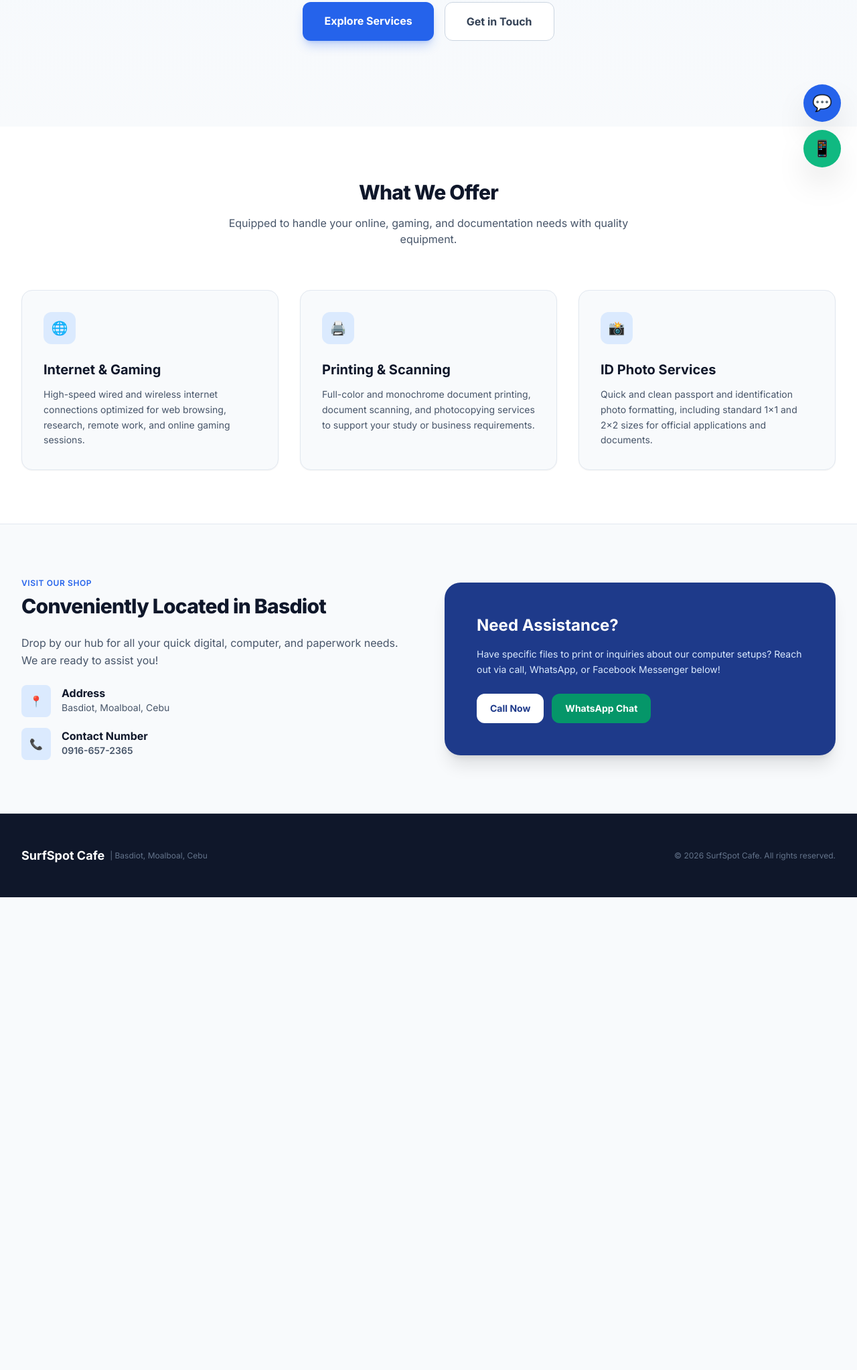
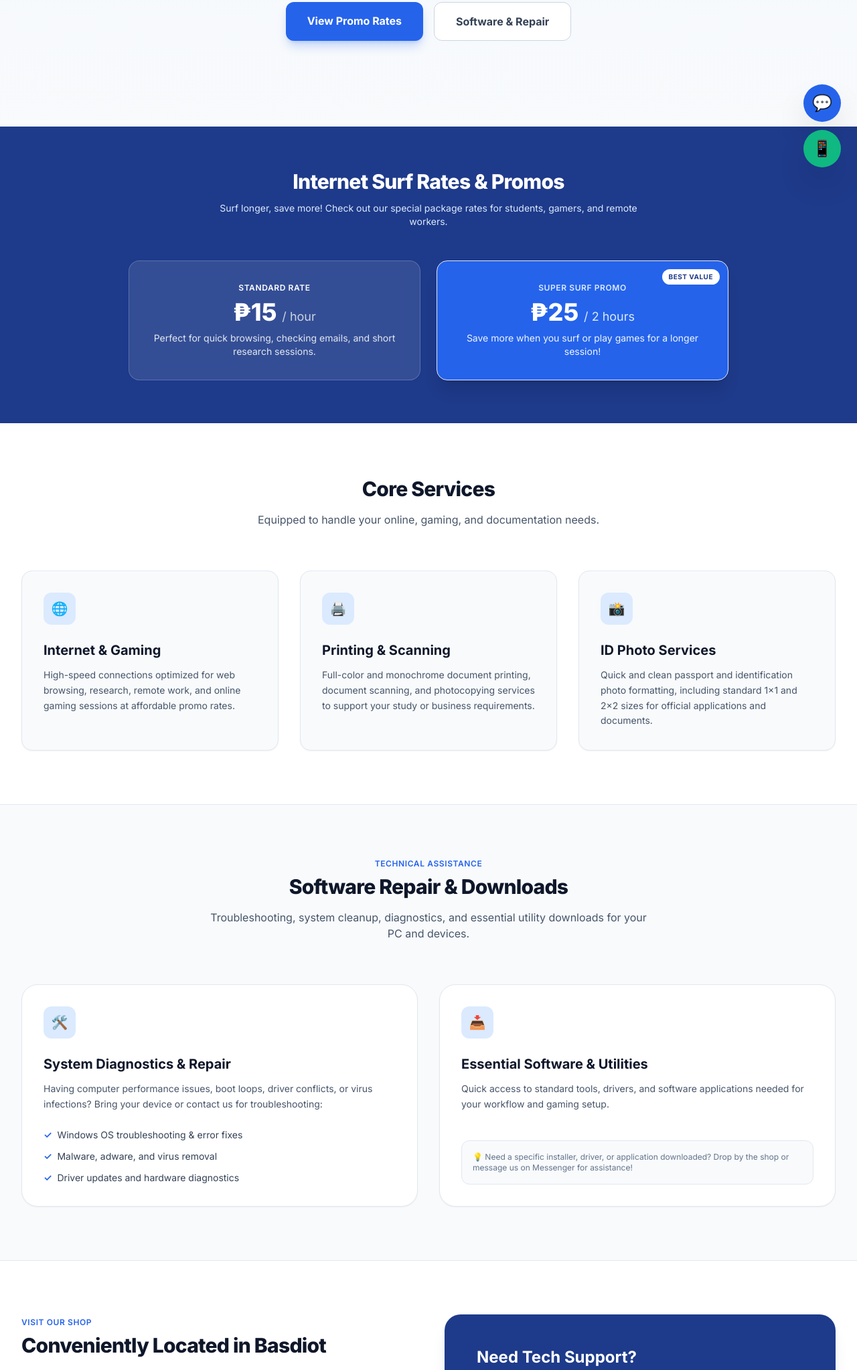
Before and after one commit to chinnax/SurfSpot-net-cafe, a plain HTML site: page Index.html in a window 1280 px wide. Shown: the part 526-2572 px from the top of the page at 67% size. Before the commit the page ends 1866 px from the top, so only its background shows below. Drawn offline with nearby package versions, Linux system fonts and the light colour scheme.

Commit message:
Revise content and titles for services and promos
Updated the title and various text elements to better reflect services offered, including promotional rates and software repair. Adjusted section headers and descriptions for clarity.

```diff
--- a/Index.html
+++ b/Index.html
@@ -3,7 +3,7 @@
 <head>
     <meta charset="UTF-8">
     <meta name="viewport" content="width=device-width, initial-scale=1.0">
-    <title>SurfSpot Cafe | Internet & Printing Services</title>
+    <title>SurfSpot Cafe | Internet, Printing & Software Services</title>
     <!-- Tailwind CSS CDN -->
     <script src="https://cdn.tailwindcss.com"></script>
     <script>
@@ -48,9 +48,10 @@
                     </div>
                 </div>
                 <nav class="hidden md:flex items-center space-x-8 font-medium text-sm text-slate-600">
+                    <a href="#promo" class="hover:text-brand-600 transition text-brand-600 font-semibold">Promo Rates</a>
                     <a href="#services" class="hover:text-brand-600 transition">Services</a>
+                    <a href="#software" class="hover:text-brand-600 transition">Software & Repair</a>
                     <a href="#location" class="hover:text-brand-600 transition">Location</a>
-                    <a href="#contact" class="hover:text-brand-600 transition">Contact</a>
                 </nav>
                 <div>
                     <a href="tel:09166572365" class="bg-brand-600 hover:bg-brand-700 text-white font-semibold px-5 py-2.5 rounded-xl text-sm shadow-md shadow-brand-600/20 transition transform active:scale-95 inline-block">
@@ -66,32 +67,55 @@
         <div class="max-w-7xl mx-auto px-4 sm:px-6 lg:px-8 relative">
             <div class="max-w-3xl mx-auto text-center">
                 <span class="inline-block bg-brand-100 text-brand-700 font-semibold px-4 py-1.5 rounded-full text-xs uppercase tracking-wider mb-6">
-                    Your Go-To Hub in Basdiot
+                    ⚡ Special Surf Promo Available Now!
                 </span>
                 <h1 class="text-4xl sm:text-6xl font-black text-slate-900 tracking-tight mb-6 leading-tight">
-                    Fast Internet & Reliable Digital Services
+                    ₱15 / Hour <span class="text-brand-600">or ₱25 for 2 Hours!</span>
                 </h1>
                 <p class="text-lg sm:text-xl text-slate-600 mb-10 leading-relaxed">
-                    Welcome to SurfSpot Cafe! Experience high-speed internet surfing, gaming, clear document printing, scanning, and professional ID photo services right here in Moalboal, Cebu.
+                    Welcome to SurfSpot Cafe in Basdiot, Moalboal! Enjoy high-speed internet surfing, gaming, printing, document scanning, and computer repair services at unbeatable rates.
                 </p>
                 <div class="flex flex-col sm:flex-row justify-center gap-4">
-                    <a href="#services" class="bg-brand-600 hover:bg-brand-700 text-white font-bold px-8 py-4 rounded-xl shadow-lg shadow-brand-600/25 transition">
-                        Explore Services
+                    <a href="#promo" class="bg-brand-600 hover:bg-brand-700 text-white font-bold px-8 py-4 rounded-xl shadow-lg shadow-brand-600/25 transition">
+                        View Promo Rates
                     </a>
-                    <a href="#contact" class="bg-white hover:bg-slate-100 text-slate-700 font-bold px-8 py-4 rounded-xl border border-slate-300 transition">
-                        Get in Touch
+                    <a href="#software" class="bg-white hover:bg-slate-100 text-slate-700 font-bold px-8 py-4 rounded-xl border border-slate-300 transition">
+                        Software & Repair
                     </a>
                 </div>
             </div>
         </div>
     </section>
 
-    <!-- Services Section -->
+    <!-- Promo Rates Section -->
+    <section id="promo" class="py-16 bg-brand-900 text-white">
+        <div class="max-w-7xl mx-auto px-4 sm:px-6 lg:px-8">
+            <div class="text-center max-w-2xl mx-auto mb-12">
+                <h2 class="text-3xl font-extrabold tracking-tight mb-3">Internet Surf Rates & Promos</h2>
+                <p class="text-brand-100 text-sm">Surf longer, save more! Check out our special package rates for students, gamers, and remote workers.</p>
+            </div>
+            <div class="grid md:grid-cols-2 gap-6 max-w-4xl mx-auto">
+                <div class="bg-white/10 backdrop-blur-md p-8 rounded-2xl border border-white/20 text-center">
+                    <span class="text-brand-300 font-semibold text-xs uppercase tracking-wider block mb-2">Standard Rate</span>
+                    <div class="text-4xl font-black mb-2">₱15 <span class="text-lg font-normal text-slate-300">/ hour</span></div>
+                    <p class="text-sm text-slate-200">Perfect for quick browsing, checking emails, and short research sessions.</p>
+                </div>
+                <div class="bg-brand-600 p-8 rounded-2xl shadow-xl border border-brand-400 text-center relative overflow-hidden">
+                    <span class="absolute top-3 right-3 bg-white text-brand-900 text-[10px] font-bold px-2.5 py-1 rounded-full uppercase tracking-wider">Best Value</span>
+                    <span class="text-brand-100 font-semibold text-xs uppercase tracking-wider block mb-2">Super Surf Promo</span>
+                    <div class="text-4xl font-black mb-2">₱25 <span class="text-lg font-normal text-brand-100">/ 2 hours</span></div>
+                    <p class="text-sm text-brand-50">Save more when you surf or play games for a longer session!</p>
+                </div>
+            </div>
+        </div>
+    </section>
+
+    <!-- Core Services Section -->
     <section id="services" class="py-20 bg-white">
         <div class="max-w-7xl mx-auto px-4 sm:px-6 lg:px-8">
             <div class="text-center max-w-2xl mx-auto mb-16">
-                <h2 class="text-3xl font-extrabold text-slate-900 tracking-tight mb-4">What We Offer</h2>
-                <p class="text-slate-600 text-base">Equipped to handle your online, gaming, and documentation needs with quality equipment.</p>
+                <h2 class="text-3xl font-extrabold text-slate-900 tracking-tight mb-4">Core Services</h2>
+                <p class="text-slate-600 text-base">Equipped to handle your online, gaming, and documentation needs.</p>
             </div>
 
             <div class="grid md:grid-cols-3 gap-8">
@@ -102,7 +126,7 @@
                     </div>
                     <h3 class="text-xl font-bold text-slate-900 mb-3">Internet & Gaming</h3>
                     <p class="text-slate-600 leading-relaxed text-sm">
-                        High-speed wired and wireless internet connections optimized for web browsing, research, remote work, and online gaming sessions.
+                        High-speed connections optimized for web browsing, research, remote work, and online gaming sessions at affordable promo rates.
                     </p>
                 </div>
 
@@ -131,15 +155,69 @@
         </div>
     </section>
 
+    <!-- Software Repair & Downloads Section -->
+    <section id="software" class="py-20 bg-slate-50 border-t border-slate-200">
+        <div class="max-w-7xl mx-auto px-4 sm:px-6 lg:px-8">
+            <div class="text-center max-w-2xl mx-auto mb-16">
+                <span class="text-brand-600 font-semibold text-xs uppercase tracking-wider block mb-2">Technical Assistance</span>
+                <h2 class="text-3xl font-extrabold text-slate-900 tracking-tight mb-4">Software Repair & Downloads</h2>
+                <p class="text-slate-600 text-base">Troubleshooting, system cleanup, diagnostics, and essential utility downloads for your PC and devices.</p>
+            </div>
+
+            <div class="grid md:grid-cols-2 gap-8">
+                <!-- Repair & Diagnostics Card -->
+                <div class="bg-white p-8 rounded-3xl border border-slate-200 shadow-sm">
+                    <div class="w-12 h-12 bg-brand-100 text-brand-600 rounded-xl flex items-center justify-center font-bold text-xl mb-6">
+                        🛠️
+                    </div>
+                    <h3 class="text-xl font-bold text-slate-900 mb-3">System Diagnostics & Repair</h3>
+                    <p class="text-slate-600 text-sm mb-6 leading-relaxed">
+                        Having computer performance issues, boot loops, driver conflicts, or virus infections? Bring your device or contact us for troubleshooting:
+                    </p>
+                    <ul class="space-y-3 text-sm text-slate-700">
+                        <li class="flex items-center space-x-2">
+                            <span class="text-brand-600 font-bold">✓</span>
+                            <span>Windows OS troubleshooting & error fixes</span>
+                        </li>
+                        <li class="flex items-center space-x-2">
+                            <span class="text-brand-600 font-bold">✓</span>
+                            <span>Malware, adware, and virus removal</span>
+                        </li>
+                        <li class="flex items-center space-x-2">
+                            <span class="text-brand-600 font-bold">✓</span>
+                            <span>Driver updates and hardware diagnostics</span>
+                        </li>
+                    </ul>
+                </div>
+
+                <!-- Software Downloads Card -->
+                <div class="bg-white p-8 rounded-3xl border border-slate-200 shadow-sm flex flex-col justify-between">
+                    <div>
+                        <div class="w-12 h-12 bg-brand-100 text-brand-600 rounded-xl flex items-center justify-center font-bold text-xl mb-6">
+                            📥
+                        </div>
+                        <h3 class="text-xl font-bold text-slate-900 mb-3">Essential Software & Utilities</h3>
+                        <p class="text-slate-600 text-sm mb-6 leading-relaxed">
+                            Quick access to standard tools, drivers, and software applications needed for your workflow and gaming setup.
+                        </p>
+                    </div>
+                    <div class="bg-slate-50 p-4 rounded-xl border border-slate-200 text-xs text-slate-500">
+                        💡 Need a specific installer, driver, or application downloaded? Drop by the shop or message us on Messenger for assistance!
+                    </div>
+                </div>
+            </div>
+        </div>
+    </section>
+
     <!-- Location & Contact Section -->
-    <section id="location" class="py-20 bg-slate-50 border-t border-slate-200">
+    <section id="location" class="py-20 bg-white border-t border-slate-200">
         <div class="max-w-7xl mx-auto px-4 sm:px-6 lg:px-8">
             <div class="grid md:grid-cols-2 gap-12 items-center">
                 <div>
                     <span class="text-brand-600 font-semibold text-xs uppercase tracking-wider block mb-2">Visit Our Shop</span>
                     <h2 class="text-3xl font-extrabold text-slate-900 tracking-tight mb-6">Conveniently Located in Basdiot</h2>
                     <p class="text-slate-600 mb-6 leading-relaxed">
-                        Drop by our hub for all your quick digital, computer, and paperwork needs. We are ready to assist you!
+                        Drop by our hub for all your quick digital, computer, software, and paperwork needs. We are ready to assist you!
                     </p>
                     <div class="space-y-4">
                         <div class="flex items-start space-x-4">
@@ -160,16 +238,16 @@
                 </div>
                 <div class="bg-brand-900 text-white p-8 sm:p-12 rounded-3xl shadow-xl relative overflow-hidden">
                     <div class="relative z-10">
-                        <h3 class="text-2xl font-bold mb-4">Need Assistance?</h3>
+                        <h3 class="text-2xl font-bold mb-4">Need Tech Support?</h3>
                         <p class="text-brand-100 text-sm mb-6 leading-relaxed">
-                            Have specific files to print or inquiries about our computer setups? Reach out via call, WhatsApp, or Facebook Messenger below!
+                            Have PC repair concerns, files to print, or questions about software downloads? Reach out via call, WhatsApp, or Facebook Messenger below!
                         </p>
                         <div class="flex flex-col sm:flex-row gap-3">
                             <a href="tel:09166572365" class="bg-white text-brand-900 hover:bg-brand-50 font-bold px-5 py-3 rounded-xl text-center transition text-sm">
                                 Call Now
                             </a>
                             <a href="https://wa.me/639166572365" target="_blank" class="bg-emerald-600 hover:bg-emerald-700 text-white font-bold px-5 py-3 rounded-xl text-center transition text-sm">
-                                WhatsApp Chat
+                                WhatsApp
                             </a>
                         </div>
                     </div>
@@ -180,8 +258,8 @@
 
     <!-- Floating Chat Buttons for Mobile -->
     <div class="fixed bottom-6 right-6 z-50 flex flex-col gap-3">
-        <!-- Messenger Bubble -->
-        <a href="https://m.me/YOUR_FB_PAGE" target="_blank" aria-label="Messenger" class="bg-blue-600 hover:bg-blue-700 text-white w-14 h-14 rounded-full shadow-2xl flex items-center justify-center text-2xl transition transform hover:scale-110">
+        <!-- Messenger Bubble linked to Kai Anderson -->
+        <a href="https://m.me/kai.anderson" target="_blank" aria-label="Messenger" class="bg-blue-600 hover:bg-blue-700 text-white w-14 h-14 rounded-full shadow-2xl flex items-center justify-center text-2xl transition transform hover:scale-110">
             💬
         </a>
         <!-- WhatsApp Bubble -->
```
